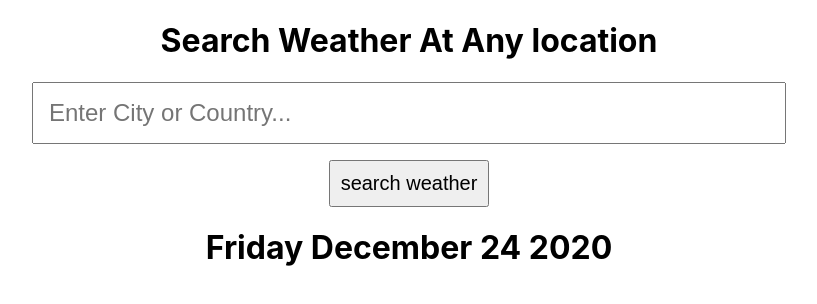
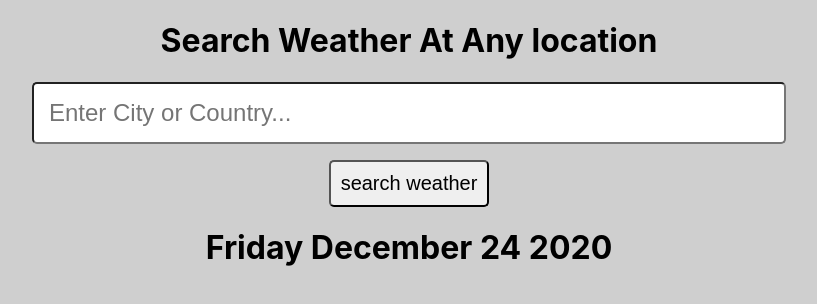
Before and after one commit to gonzalezMassini/weatherapp, a React (Create React App) app: page / in a window 1280 px wide. Shown: the top 304 px of the page, without its empty margins (231-1048 px from the left). Built offline with nearby package versions, Linux system fonts and the light colour scheme.

Commit message:
lil styling

```diff
--- a/src/index.css
+++ b/src/index.css
@@ -5,6 +5,7 @@ body {
     sans-serif;
   -webkit-font-smoothing: antialiased;
   -moz-osx-font-smoothing: grayscale;
+  background-color: rgba(128, 128, 128, 0.377);
 }
 .weather {
   text-align: center;
@@ -24,16 +25,18 @@ body {
 
   text-shadow: 3px 3px rgba(50, 50, 70, 0.5);
   text-align: center;
-  box-shadow: 3px 3px 3px 3px rgba(0, 0, 0, 0.2);
+  box-shadow: 3px 3px 6px 3px rgba(0, 0, 0, 0.5);
 }
 .inputWeather {
   width: 30em;
   padding: 15px;
   font-size: 24px;
+  border-radius: 5px;
 }
 .btn {
   padding: 10px;
   font-size: 20px;
+  border-radius: 5px;
 }
 .toggleTemp {
   margin-top: 2em;
```
Also changed, not shown: src/assest/clearsky.jpeg (added).
